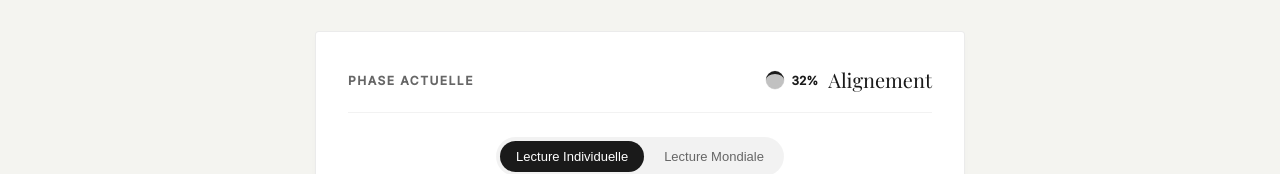
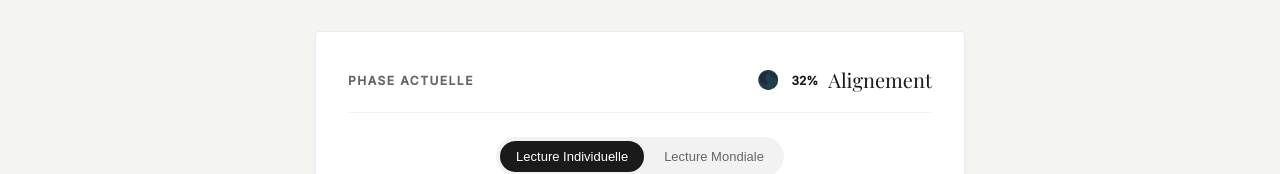
Before and after one commit to NeousAxis/cosmos-app, a React (Vite) app in the folder cosmos-web/: page / in a window 1280 px wide. Shown: the part 368-542 px from the top of the page. Built offline with nearby package versions, Linux system fonts and the light colour scheme.

Commit message:
fix: revert to emoji moon icons for visual consistency with calendar

```diff
--- a/cosmos-web/src/components/MoonPhase.jsx
+++ b/cosmos-web/src/components/MoonPhase.jsx
@@ -1,129 +1,51 @@
 import React from 'react';
 
+// Utilise les mêmes Emojis que le calendrier pour la cohérence visuelle
 const MoonPhase = ({ phaseId, percentageStr = "0%" }) => {
-    // 1. Convertir "XX%" en nombre 0-1
-    const progress = parseInt(percentageStr.replace('%', '')) / 100;
+    // 1. Convertir "XX%" en nombre 0-100
+    const progress = parseInt(percentageStr.replace('%', '')) || 0;
 
-    // 2. Déterminer la "phase lunaire globale" (0 = NL, 0.5 = PL, 1 = NL)
-    // Alignement : 0.0 -> 0.25 (NL -> 1Q)
-    // Contact    : 0.25 -> 0.5 (1Q -> PL)
-    // Distribution: 0.5 -> 0.75 (PL -> DQ)
-    // Integration : 0.75 -> 1.0 (DQ -> NL)
+    let emoji = '🌑';
 
-    let base = 0;
-    if (phaseId === 'alignement') base = 0.0;
-    if (phaseId === 'contact') base = 0.25;
-    if (phaseId === 'distribution') base = 0.5;
-    if (phaseId === 'integration') base = 0.75;
-
-    // Phase globale actuelle (0 à 1 sur tout le cycle)
-    // On ajoute 0.25 * progress car chaque phase Cosmos couvre un quart de cycle lunaire
-    const lunarCyclePos = base + (0.25 * progress);
+    // Logique de sélection précise de l'Emoji basé sur la phase Cosmos et sa progression
+    if (phaseId === 'alignement') {
+        // De Nouvelle Lune à Premier Quartier
+        if (progress < 40) emoji = '🌑';      // Nouvelle Lune
+        else if (progress < 75) emoji = '🌒'; // Croissant
+        else emoji = '🌓';                    // Quartier
+    }
+    else if (phaseId === 'contact') {
+        // De Premier Quartier à Pleine Lune
+        if (progress < 30) emoji = '🌓';      // Quartier
+        else if (progress < 70) emoji = '🌔'; // Gibbeuse Croissante
+        else emoji = '🌕';                    // Pleine Lune
+    }
+    else if (phaseId === 'distribution') {
+        // De Pleine Lune à Dernier Quartier
+        if (progress < 40) emoji = '🌕';      // Pleine Lune
+        else if (progress < 75) emoji = '🌖'; // Gibbeuse Décroissante
+        else emoji = '🌗';                    // Dernier Quartier
+    }
+    else if (phaseId === 'integration') {
+        // De Dernier Quartier à Nouvelle Lune
+        if (progress < 25) emoji = '🌗';      // Dernier Quartier
+        else if (progress < 75) emoji = '🌘'; // Dernier Croissant
+        else emoji = '🌑';                    // Nouvelle Lune
+    } else {
+        // Fallback ou période de transition
+        emoji = '🌑';
+    }
 
     return (
-        <svg width="20" height="20" viewBox="0 0 100 100" style={{ transform: 'rotate(-90deg)' }}>
-            {/* Fond sombre (Lune entière ombrée) */}
-            <circle cx="50" cy="50" r="45" fill="#333" stroke="var(--text-main)" strokeWidth="2" opacity="0.3" />
-
-            {/* Partie éclairée dynamique */}
-            <path d={getMoonPath(lunarCyclePos)} fill="var(--text-main)" stroke="none" />
-        </svg>
+        <span style={{
+            fontSize: '18px',
+            lineHeight: 1,
+            display: 'inline-block',
+            marginRight: '6px' // Petit ajustement d'espacement pour l'alignement
+        }}>
+            {emoji}
+        </span>
     );
 };
 
-// Fonction mathématique pour dessiner la phase
-// t de 0 (NL) à 1 (NL fin)
-function getMoonPath(t) {
-    const cx = 50, cy = 50, r = 45;
-
-    // Normaliser t pour qu'il soit entre 0 et 1
-    t = t % 1;
-
-    // Pleine Lune
-    if (Math.abs(t - 0.5) < 0.01) {
-        return `M ${cx} ${cy - r} A ${r} ${r} 0 1 1 ${cx} ${cy + r} A ${r} ${r} 0 1 1 ${cx} ${cy - r}`;
-    }
-    // Nouvelle Lune
-    if (t < 0.01 || t > 0.99) {
-        return ""; // Ou un cercle vide
-    }
-
-    // Gestion Croissant vs Gibbeuse
-    // On utilise la technique du "terminator" (la ligne d'ombre)
-    // C'est une courbe de Bezier ou un arc elliptique qui change de courbure.
-
-    // 1. Arc extérieur : Toujours un demi-cercle côté soleil
-    // Waxing (0 -> 0.5) : Soleil à Droite (dans notre repère tourné, ça dépend, disons "droit" visuel)
-    // Mais on a tourné le SVG de -90deg.
-    // Restons simple :
-    // Waxing (0-0.5) : Côté éclairé "Droit".
-    // Waning (0.5-1) : Côté éclairé "Gauche".
-
-    const isWaxing = t < 0.5;
-    const illumination = isWaxing ? t * 2 : (1 - t) * 2; // 0 -> 1 -> 0
-
-    // Rayon de l'ellipse du terminateur (va de R à -R)
-    // rX varie de R (NL) à 0 (1Q) à -R (PL) ?
-    // Non.
-    // NL (0%) -> rX = R (courbe suit le bord) -> Vide
-    // 1Q (50%) -> rX = 0 (Ligne droite)
-    // PL (100%) -> rX = -R (Courbe inversée) -> Plein
-
-    // Pour Waxing :
-    // Arc extérieur droit fixe : M 50,5 A 45,45 0 0 1 50,95
-    // Arc intérieur (terminateur) : M 50,95 A rX,45 0 0 {sweep} 50,5
-
-    // Calculons rX pour le terminateur
-    // Il doit aller de R (à 0 illum) à -R (à 1 illum).
-    // rX = 45 * (1 - 2*illumination) ?
-    // Wait.
-    // NL (ill=0) -> rX = 45. Terminateur = Arc gauche. Surface nulle ?
-    // PL (ill=1) -> rX = -45. Terminateur = Arc droit. Surface totale ?
-
-    // Correction : L'illumination varie de 0 (NL) à 1 (PL).
-    // t va de 0 à 0.5 => illum va de 0 à 1.
-
-    const size = isWaxing ? (t * 2) : ((1 - t) * 2); // 0 (Dark) -> 1 (Full) -> 0 (Dark)
-
-    // Le rayon horizontal de l'ellipse d'ombre
-    // rX va de 45 à -45
-    const rX = r * (1 - 2 * size);
-
-    let path = "";
-
-    if (isWaxing) {
-        // Croissant -> Gibbeuse
-        // Arc droit (fixe) + Terminateur
-        // M 50 5 A 45 45 0 0 1 50 95 (Demi-cercle Droit)
-
-        // Si size < 0.5 (Croissant) : Terminateur va vers la droite aussi.
-        // Si size > 0.5 (Gibbeuse) : Terminateur va vers la gauche.
-
-        // Sweep flag change ?
-        const sweep = 1; // Toujours le même sens pour fermer ?
-
-        // M 50 5 ... Arc Droit ... 50 95
-        // Retour vers 50 5 avec l'ellipse.
-        // A |rX| 45 0 0 1 50 5 (Si rX positif, courbe vers gauche. Si rX négatif, vers droite ?)
-
-        // SVG paths are tricky.
-        // Using "sweep" depending on sign of rX is better simulation.
-        const sweepTerminator = (size > 0.5) ? 1 : 0;
-        const absRx = Math.abs(rX);
-
-        path = `M ${cx} ${cy - r} A ${r} ${r} 0 0 1 ${cx} ${cy + r} A ${absRx} ${r} 0 0 ${sweepTerminator} ${cx} ${cy - r}`;
-    } else {
-        // Décroissant
-        // Arc Gauche (fixe)
-        // M 50 5 A 45 45 0 0 0 50 95
-
-        const sweepTerminator = (size > 0.5) ? 0 : 1;
-        const absRx = Math.abs(rX);
-
-        path = `M ${cx} ${cy - r} A ${r} ${r} 0 0 0 ${cx} ${cy + r} A ${absRx} ${r} 0 0 ${sweepTerminator} ${cx} ${cy - r}`;
-    }
-
-    return path;
-}
-
 export default MoonPhase;
```
